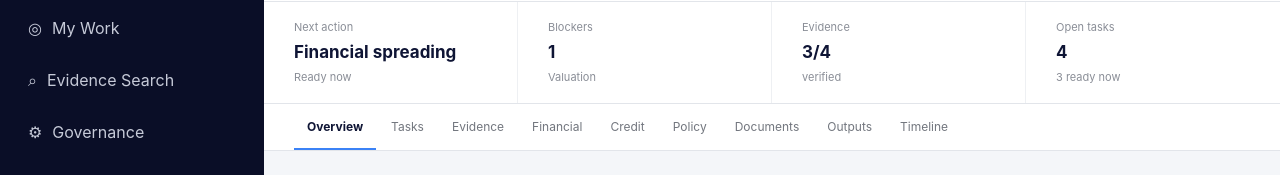
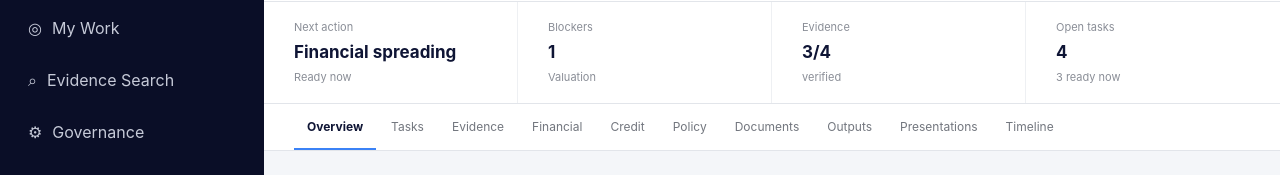
Before and after one commit to azamkassim/nexus-design-system, a React (Vite) app: page / in a window 1280 px wide. Shown: the part 141-316 px from the top of the page. Built offline with nearby package versions, Linux system fonts and the light colour scheme; the HTML template or start-up script is replaced by a standard one.

Commit message:
feat: expose presentation engine in customer workspace

```diff
--- a/src/App.tsx
+++ b/src/App.tsx
@@ -1,6 +1,7 @@
 import { useMemo, useState } from 'react'
+import PresentationPanel from './PresentationPanel'
 
-const tabs = ['Overview', 'Tasks', 'Evidence', 'Financial', 'Credit', 'Policy', 'Documents', 'Outputs', 'Timeline'] as const
+const tabs = ['Overview', 'Tasks', 'Evidence', 'Financial', 'Credit', 'Policy', 'Documents', 'Outputs', 'Presentations', 'Timeline'] as const
 type Tab = (typeof tabs)[number]
 
 type Task = {
@@ -176,7 +177,11 @@ function App() {
       )
     }
 
-    const placeholder: Record<Exclude<Tab, 'Overview' | 'Tasks' | 'Evidence'>, { title: string; lines: string[] }> = {
+    if (activeTab === 'Presentations') {
+      return <PresentationPanel />
+    }
+
+    const placeholder: Record<Exclude<Tab, 'Overview' | 'Tasks' | 'Evidence' | 'Presentations'>, { title: string; lines: string[] }> = {
       Financial: { title: 'Financial Engine', lines: ['3-year spreading', 'Ratios and trends', 'Projected cash flow', 'Sensitivity and covenant checks'] },
       Credit: { title: 'Credit Intelligence', lines: ['Strengths and weaknesses', 'Repayment source', 'Risk mitigants', 'Recommendation with evidence links'] },
       Policy: { title: 'Policy & Decisioning', lines: ['Effective-dated rules', 'Clause-level evidence', 'Exception register', 'Human decision gate'] },
```
